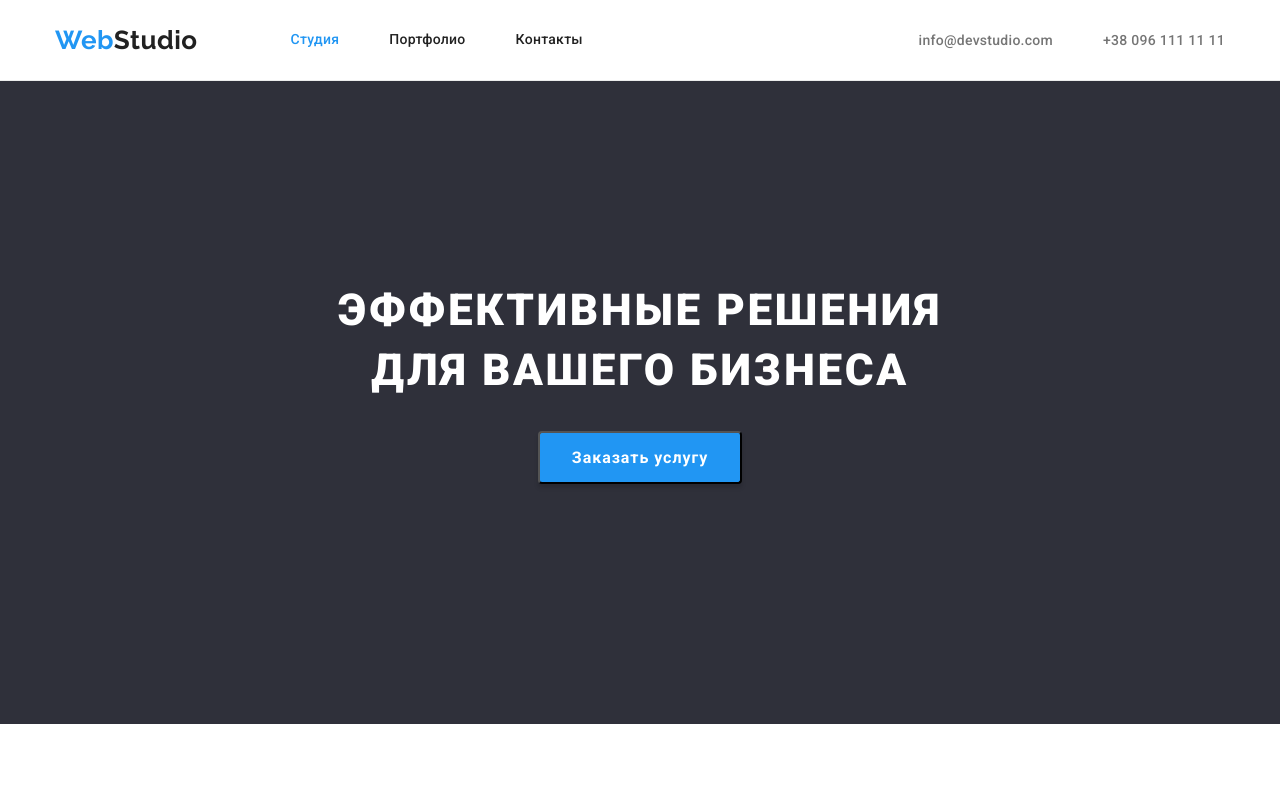
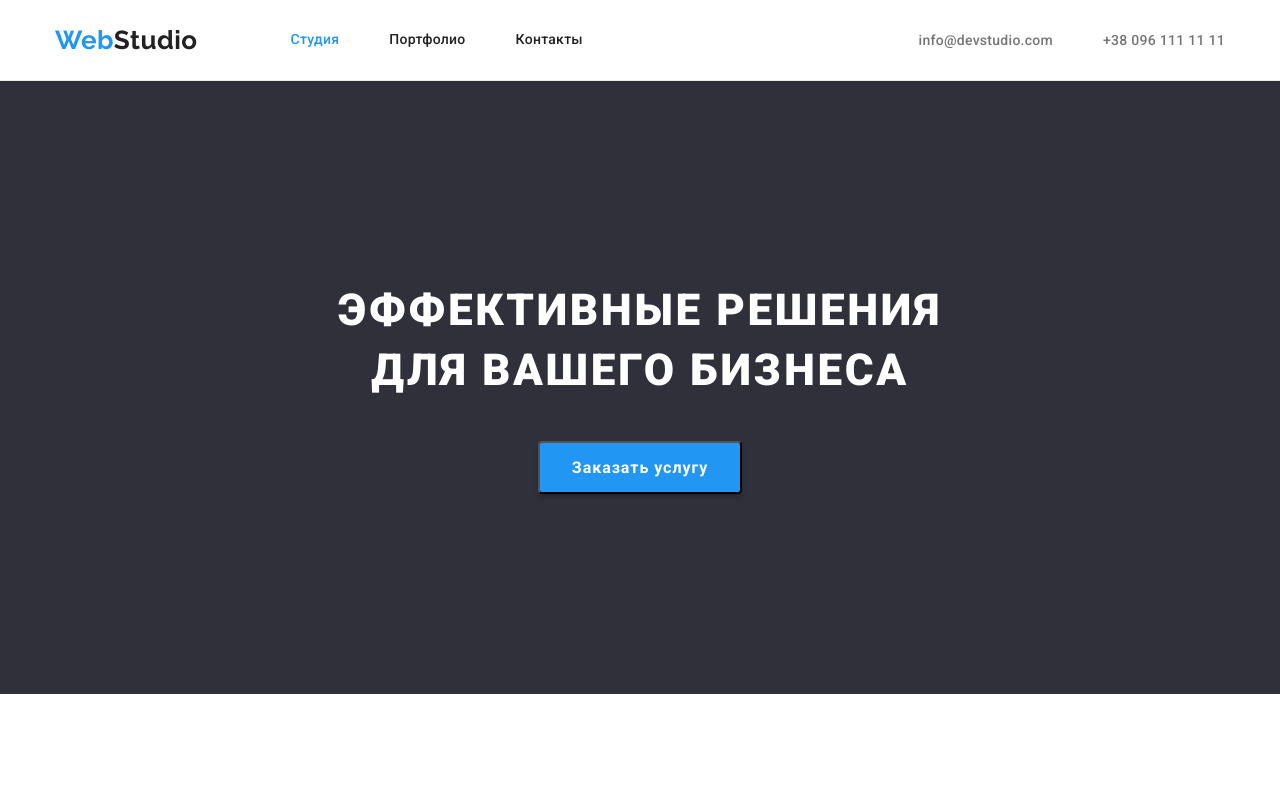
Before and after one commit to orogoro/goit-markup-hw-08, a plain HTML site: page index.html in a window 1280 px wide. Shown: the top 785 px of the page. Drawn offline with nearby package versions, Linux system fonts and the light colour scheme.

Commit message:
поправка

```diff
--- a/css/styles.css
+++ b/css/styles.css
@@ -99,7 +99,7 @@ ul {
   margin-left: 50px;
 }
 
-.focus a.active {
+.site-nav a.active {
   color: var(--accent-color);
 }
 
@@ -184,10 +184,10 @@ p {
   color: rgba(255, 255, 255, 0.6);
   text-decoration: none;
 }
-.address .link:hover,
+/* .address .link:hover,
 .address .link:focus {
   color: var(--white-color);
-}
+} */
 
 /* index.html */
 
@@ -215,15 +215,17 @@ p {
   text-transform: uppercase;
 }
 /* Hero button */
-.hero-div {
+/* .hero-div {
   text-align: center;
-}
+} */
 .button.hero {
-  display: inline-block;
+  display: block;
   border-radius: 4px;
   padding: 10px 32px;
   min-width: 200px;
   margin-top: 30px;
+  margin-left: auto;
+  margin-right: auto;
 
   color: var(--white-color);
   letter-spacing: 0.06em;
--- a/index.html
+++ b/index.html
@@ -18,13 +18,12 @@
        <!--  <div class="header__inner"> -->
           <nav class="main-nav">
             <a href="" class="logo-up"><span class="Web">Web</span>Studio</a>
-            <div class="focus">
+
             <ul class="site-nav list">
               <li class="item"><a href="./index.html" class="link-nav active ">Студия</a></li>
               <li class="item"><a href="./portfolio.html" class="link-nav">Портфолио</a></li>
               <li class="item"><a href="" class="link-nav">Контакты</a></li>
             </ul>
-            </div>
           </nav>
 
           <ul class="site-communicate list">
@@ -46,10 +45,8 @@
 <main>
         <section class="hero-section">
             <div class="container">
-              <h1 class="title-hero">Эффективные решения для вашего бизнеса
-            <div class="hero-div">
-            <button type="button" class="button hero"">Заказать услугу</button>
-            </div>
+              <h1 class="title-hero">Эффективные решения для вашего бизнеса</h1>
+            <button type="button" class="button hero">Заказать услугу</button>
             </div>
         </section>
 
```
Also changed, not shown: portfolio.html (+0 -2 lines).
